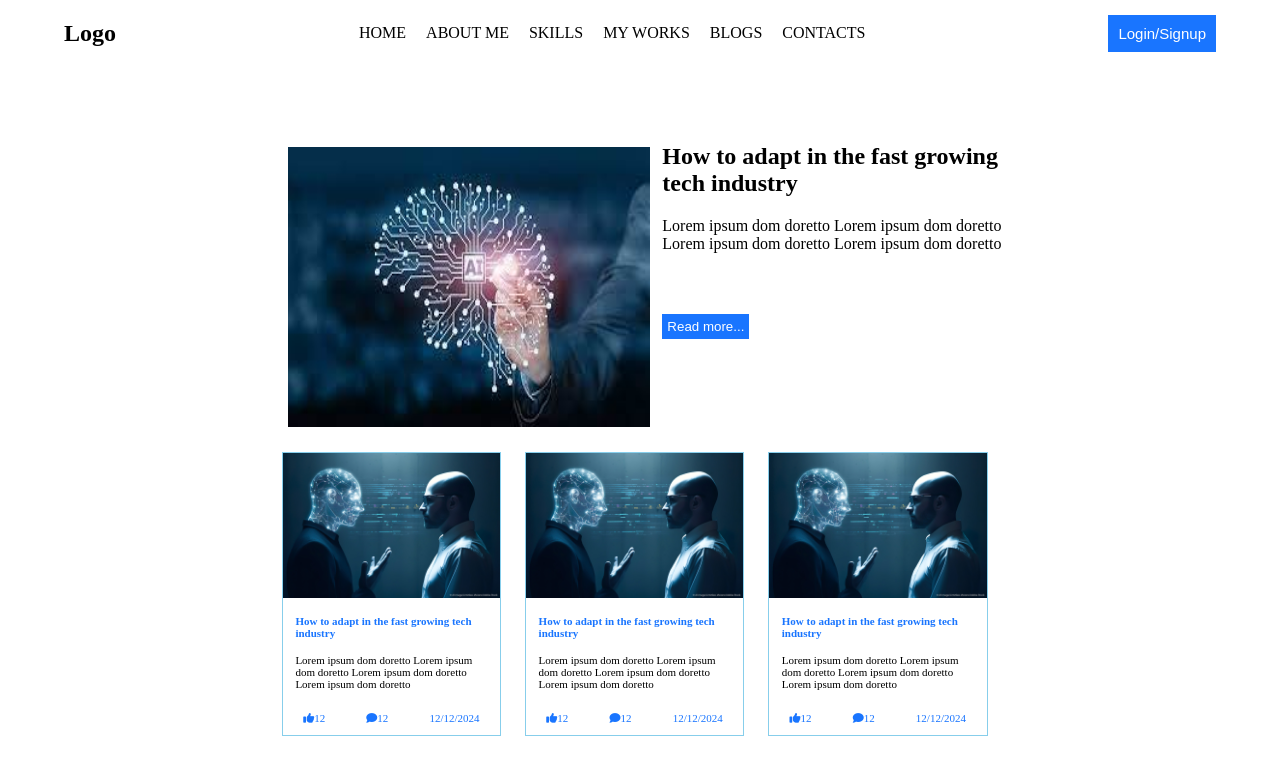
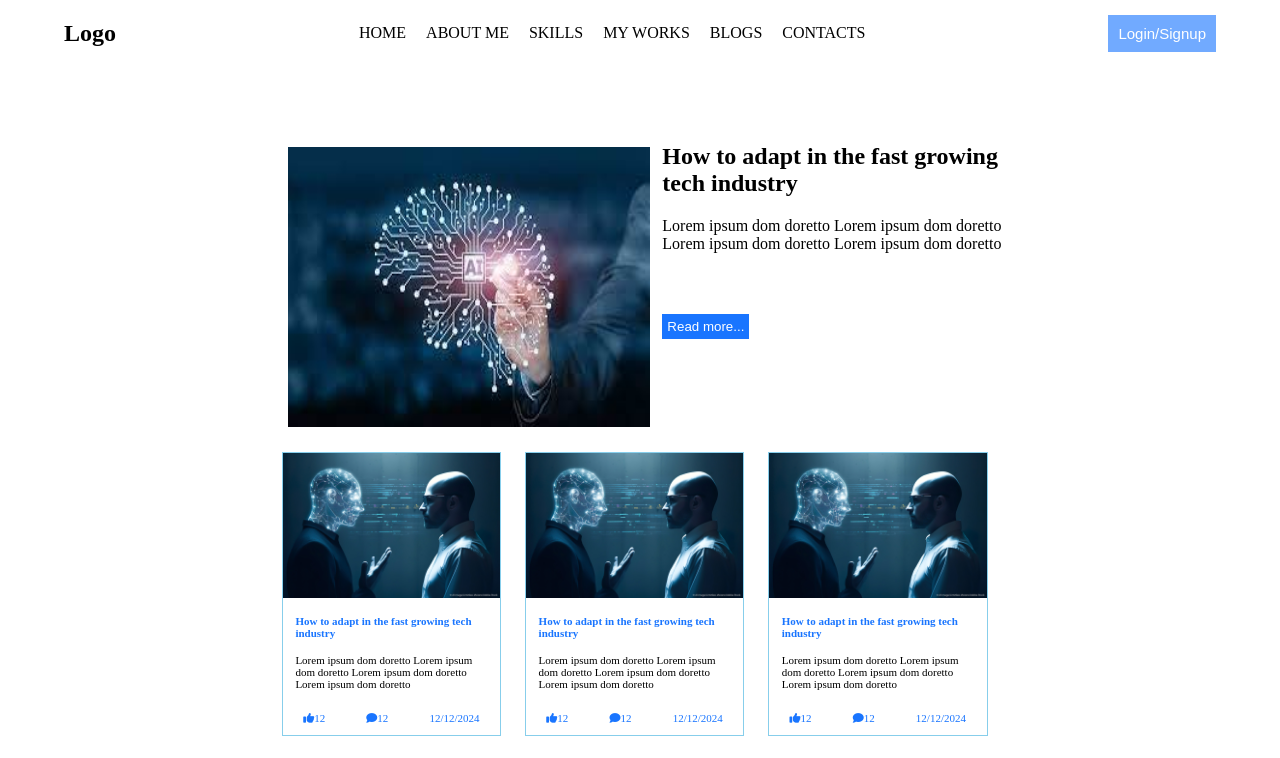
Before and after one commit to pudens401/my-brand_Pudens, a plain HTML site: page other pages/bloglist.html in a window 1280 px wide. Shown: the top 758 px of the page. Drawn offline with Linux system fonts and the light colour scheme; files whose address does not match are found by name.

Commit message:
v 1.0.7 (Link updates)

```diff
--- a/other pages/bloglist.css
+++ b/other pages/bloglist.css
@@ -14,6 +14,7 @@ nav{
     justify-content: space-between;
     align-items: center;
     margin: auto;
+
     background-color:#fff ;
 }
 
@@ -37,12 +38,20 @@ nav{
 #login-btn{
     font-size: 15px;
     padding: 10px;
-    background-color: #1975FF;
+    background-color: #1975ff9d;
     color: #fff;
     border: none;
 }
 #login-btn:hover{
-    background-color: #1975FF;
+    background-color: #1975ff;
+}
+.linked-btn a{
+    color: #fff;
+    text-decoration: none;
+}
+.linked-btn a:visited{
+    color: #fff;
+    text-decoration: none;
 }
 
 /*End of header*/
--- a/other pages/bloglist.html
+++ b/other pages/bloglist.html
@@ -18,7 +18,7 @@
             <a href="#my-blog">BLOGS</a>
             <a href="#contact-me">CONTACTS</a>
         </div>
-        <button id="login-btn">Login/Signup</button>
+        <button id="login-btn" class="linked-btn"><a href="./other pages/login.html">Login/Signup</a></button>
     </nav>
     <section class="new-blog">
         <div class="new-blog-img">
--- a/other pages/individual-blog.css
+++ b/other pages/individual-blog.css
@@ -37,12 +37,20 @@ nav{
 #login-btn{
     font-size: 15px;
     padding: 10px;
-    background-color: #1975FF;
+    background-color: #1975ff9d;
     color: #fff;
     border: none;
 }
 #login-btn:hover{
-    background-color: #1975FF;
+    background-color: #1975ff;
+}
+.linked-btn a{
+    color: #fff;
+    text-decoration: none;
+}
+.linked-btn a:visited{
+    color: #fff;
+    text-decoration: none;
 }
 
 /*End of header*/
```
Also changed, not shown: other pages/individual-blog.html (+1 -1 lines).
